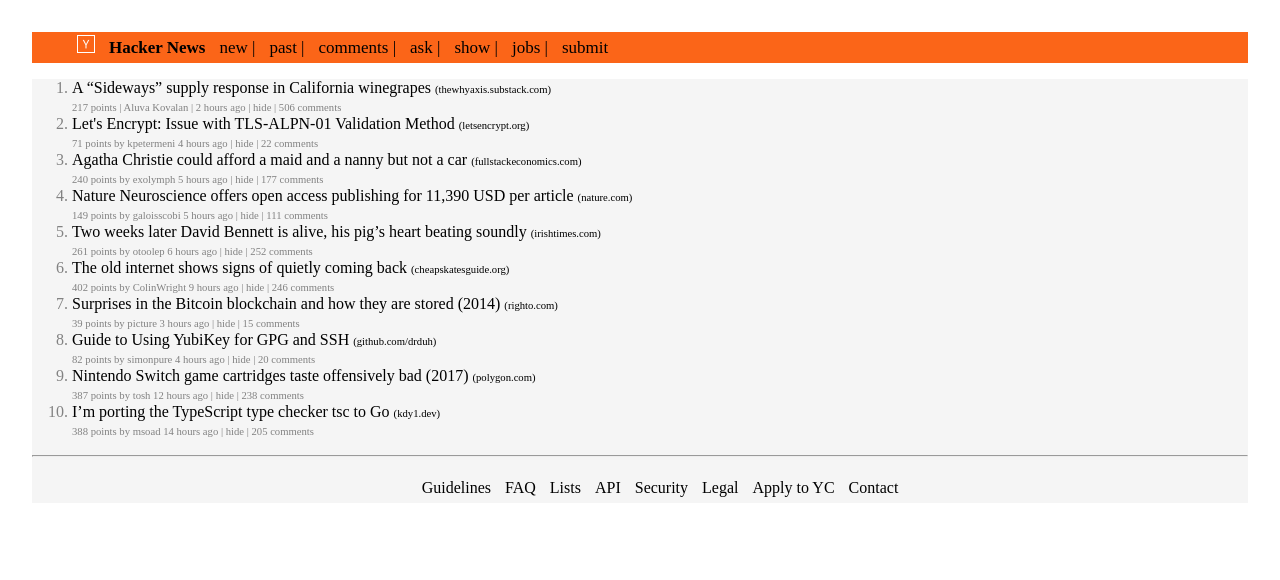
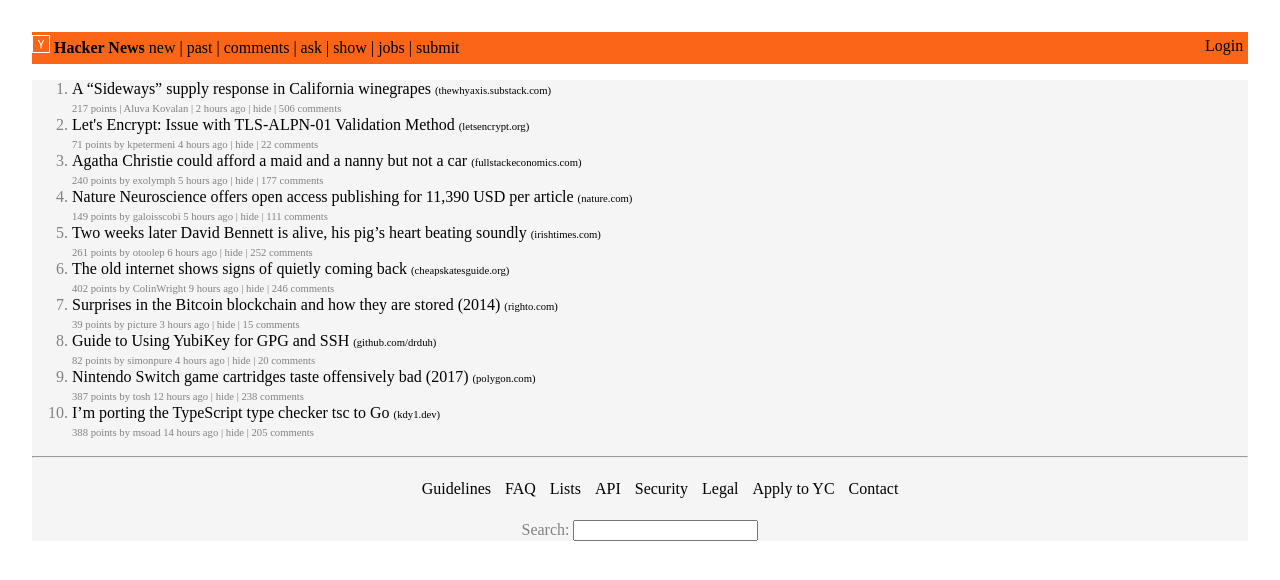
Before and after one commit to vishal-rathod-07/Hacker-news-clone-app, a plain HTML site: page index.html in a window 1280 px wide. Drawn offline with Linux system fonts and the light colour scheme.

Commit message:
applied changes to css

```diff
--- a/index.html
+++ b/index.html
@@ -12,45 +12,46 @@
 <body>
     <nav class="navigation">
         <div>
-            <ul>
-                <li>
+
+
             <a href="https://news.ycombinator.com/">
                 <img class="logo" src="/Hacker_logo.png" />
             </a>
-                </li>
-                <li>
-                    <a href="https://news.ycombinator.com/news"><b>Hacker News</b></a>
-                </li>
-                <li>
-                    <a href="https://news.ycombinator.com/newest">new |</a>
-                </li>
-                <li>
-                    <a href="https://news.ycombinator.com/front">past |</a>
-                </li>
-                <li>
-                    <a href="https://news.ycombinator.com/newcomments">comments |</a>
-                </li>
-                <li>
-                    <a href="https://news.ycombinator.com/ask">ask |</a>
-                </li>
-                <li>
-                    <a href="https://news.ycombinator.com/show">show |</a>
-                </li>
-                <li>
-                    <a href="https://news.ycombinator.com/jobs">jobs |</a>
-                </li>
-                <li>
-                    <a href="https://news.ycombinator.com/submit">submit </a>
-                </li>
 
 
-            </ul>
-        </div>
+            <a href="https://news.ycombinator.com/news"><b>Hacker News</b></a>
+
+
+            <a href="https://news.ycombinator.com/newest">new |</a>
+
+
+            <a href="https://news.ycombinator.com/front">past |</a>
+
+
+            <a href="https://news.ycombinator.com/newcomments">comments |</a>
+
+
+            <a href="https://news.ycombinator.com/ask">ask |</a>
+
+
+            <a href="https://news.ycombinator.com/show">show |</a>
+
+
+            <a href="https://news.ycombinator.com/jobs">jobs |</a>
+
+
+            <a href="https://news.ycombinator.com/submit">submit </a>
+
+
+
+              <div style="float: right; padding-top: 0.3rem;padding-right: 0.3rem;">
+            <a  href="#">Login</a>
+
     </nav>
 
 
     <div class="main">
-        <ol >
+        <ol>
             <li>
                 <div>
                     <a href="https://thewhyaxis.substack.com/p/how-paul-giamatti-broke-the-california">A “Sideways”
@@ -64,8 +65,11 @@
 
             <li>
                 <div>
-                    <a href="https://community.letsencrypt.org/t/2022-01-25-issue-with-tls-alpn-01-validation-method/170450">	Let's Encrypt: Issue with TLS-ALPN-01 Validation Method </a>
-                        <span class="links"><a href="https://news.ycombinator.com/from?site=letsencrypt.org">(letsencrypt.org)
+                    <a
+                        href="https://community.letsencrypt.org/t/2022-01-25-issue-with-tls-alpn-01-validation-method/170450">
+                        Let's Encrypt: Issue with TLS-ALPN-01 Validation Method </a>
+                    <span class="links"><a
+                            href="https://news.ycombinator.com/from?site=letsencrypt.org">(letsencrypt.org)
                     </span>
                     </a>
                 </div>
@@ -74,8 +78,11 @@
 
             <li>
                 <div>
-                    <a href="https://fullstackeconomics.com/why-agatha-christie-could-afford-a-maid-and-a-nanny-but-not-a-car/">Agatha Christie could afford a maid and a nanny but not a car</a>
-                        <span class="links"><a href="https://news.ycombinator.com/from?site=fullstackeconomics.com">(fullstackeconomics.com)
+                    <a
+                        href="https://fullstackeconomics.com/why-agatha-christie-could-afford-a-maid-and-a-nanny-but-not-a-car/">Agatha
+                        Christie could afford a maid and a nanny but not a car</a>
+                    <span class="links"><a
+                            href="https://news.ycombinator.com/from?site=fullstackeconomics.com">(fullstackeconomics.com)
                     </span>
                     </a>
                 </div>
@@ -84,28 +91,33 @@
 
             <li>
                 <div>
-                    <a href="https://www.nature.com/articles/s41593-021-00995-2">Nature Neuroscience offers open access publishing for 11,390 USD per article</a>
+                    <a href="https://www.nature.com/articles/s41593-021-00995-2">Nature Neuroscience offers open access
+                        publishing for 11,390 USD per article</a>
                     <span class="links"><a href="https://news.ycombinator.com/from?site=nature.com">(nature.com)
                     </span>
                     </a>
                 </div>
-                    <span class="links">	149 points by galoisscobi 5 hours ago | hide | 111 comments</span>
+                <span class="links"> 149 points by galoisscobi 5 hours ago | hide | 111 comments</span>
             </li>
 
             <li>
                 <div>
-                    <a href="https://www.irishtimes.com/life-and-style/health-family/two-weeks-after-his-operation-david-bennett-is-alive-his-pig-s-heart-beating-soundly-1.4783776">Two weeks later David Bennett is alive, his pig’s heart beating soundly</a>
+                    <a
+                        href="https://www.irishtimes.com/life-and-style/health-family/two-weeks-after-his-operation-david-bennett-is-alive-his-pig-s-heart-beating-soundly-1.4783776">Two
+                        weeks later David Bennett is alive, his pig’s heart beating soundly</a>
                     <span class="links"><a href="https://news.ycombinator.com/from?site=irishtimes.com">(irishtimes.com)
                     </span>
                     </a>
                 </div>
-                    <span class="links">	261 points by otoolep 6 hours ago | hide | 252 comments</span>
+                <span class="links"> 261 points by otoolep 6 hours ago | hide | 252 comments</span>
             </li>
 
             <li>
                 <div>
-                    <a href="https://cheapskatesguide.org/articles/old-internet-coming-back.html">The old internet shows signs of quietly coming back</a>
-                        <span class="links"><a href="https://news.ycombinator.com/from?site=cheapskatesguide.org">(cheapskatesguide.org)
+                    <a href="https://cheapskatesguide.org/articles/old-internet-coming-back.html">The old internet shows
+                        signs of quietly coming back</a>
+                    <span class="links"><a
+                            href="https://news.ycombinator.com/from?site=cheapskatesguide.org">(cheapskatesguide.org)
                     </span>
                     </a>
                 </div>
@@ -114,7 +126,8 @@
 
             <li>
                 <div>
-                    <a href="https://www.righto.com/2014/02/ascii-bernanke-wikileaks-photographs.html">	Surprises in the Bitcoin blockchain and how they are stored (2014)</a>
+                    <a href="https://www.righto.com/2014/02/ascii-bernanke-wikileaks-photographs.html"> Surprises in the
+                        Bitcoin blockchain and how they are stored (2014)</a>
                     <span class="links"><a href="https://news.ycombinator.com/from?site=righto.com">(righto.com)
                     </span>
                     </a>
@@ -124,17 +137,19 @@
 
             <li>
                 <div>
-                    <a href="https://github.com/drduh/YubiKey-Guide">	Guide to Using YubiKey for GPG and SSH</a>
-                        <span class="links"><a href="https://news.ycombinator.com/from?site=github.com/drduh">(github.com/drduh)
+                    <a href="https://github.com/drduh/YubiKey-Guide"> Guide to Using YubiKey for GPG and SSH</a>
+                    <span class="links"><a
+                            href="https://news.ycombinator.com/from?site=github.com/drduh">(github.com/drduh)
                     </span>
                     </a>
                 </div>
-                    <span class="links">	82 points by simonpure 4 hours ago | hide | 20 comments</span>
+                <span class="links"> 82 points by simonpure 4 hours ago | hide | 20 comments</span>
             </li>
 
             <li>
                 <div>
-                    <a href="https://www.polygon.com/2017/3/1/14784140/nintendo-switch-cartridges-taste-awful-psa">Nintendo Switch game cartridges taste offensively bad (2017)</a>
+                    <a href="https://www.polygon.com/2017/3/1/14784140/nintendo-switch-cartridges-taste-awful-psa">Nintendo
+                        Switch game cartridges taste offensively bad (2017)</a>
                     <span class="links"><a href="https://news.ycombinator.com/from?site=polygon.com">(polygon.com)
                     </span>
                     </a>
@@ -145,7 +160,8 @@
 
             <li>
                 <div>
-                    <a href="https://kdy1.dev/posts/2022/1/tsc-go">I’m porting the TypeScript type checker tsc to Go </a>
+                    <a href="https://kdy1.dev/posts/2022/1/tsc-go">I’m porting the TypeScript type checker tsc to Go
+                    </a>
                     <span class="links"><a href="https://news.ycombinator.com/from?site=kdy1.dev">(kdy1.dev)
                     </span>
                     </a>
@@ -159,7 +175,7 @@
         <hr>
 
         <footer class="footer">
-        <ul >
+            <ul>
                 <li>
                     <a href="https://news.ycombinator.com/newsguidelines.html">Guidelines</a>
                 </li>
@@ -187,6 +203,10 @@
                 </li>
 
             </ul>
+            <div>
+                <label>Search:</label>
+                <input type="text"/>
+            </div>
         </footer>
     </div>
 </body>
--- a/style.css
+++ b/style.css
@@ -16,23 +16,13 @@ a{
     text-decoration: none;
 }
 
-.navigation ul li {
-    display: inline-block;
-    line-height: 30px;
-    margin: 0 5px;
-}
+.navigation{
+    background-color: #fb6518;
+    height: 4vh;
 
-.navigation ul li a{
-    color: black;
-    font-size: 17px;
-    text-decoration: none;
 }
 
 
-.navigation{
-    background-color: #fb6518;
-
-}
 
 .main{
     background-color: whitesmoke;
```
Lines whose indentation alone changed are shown as unchanged.
